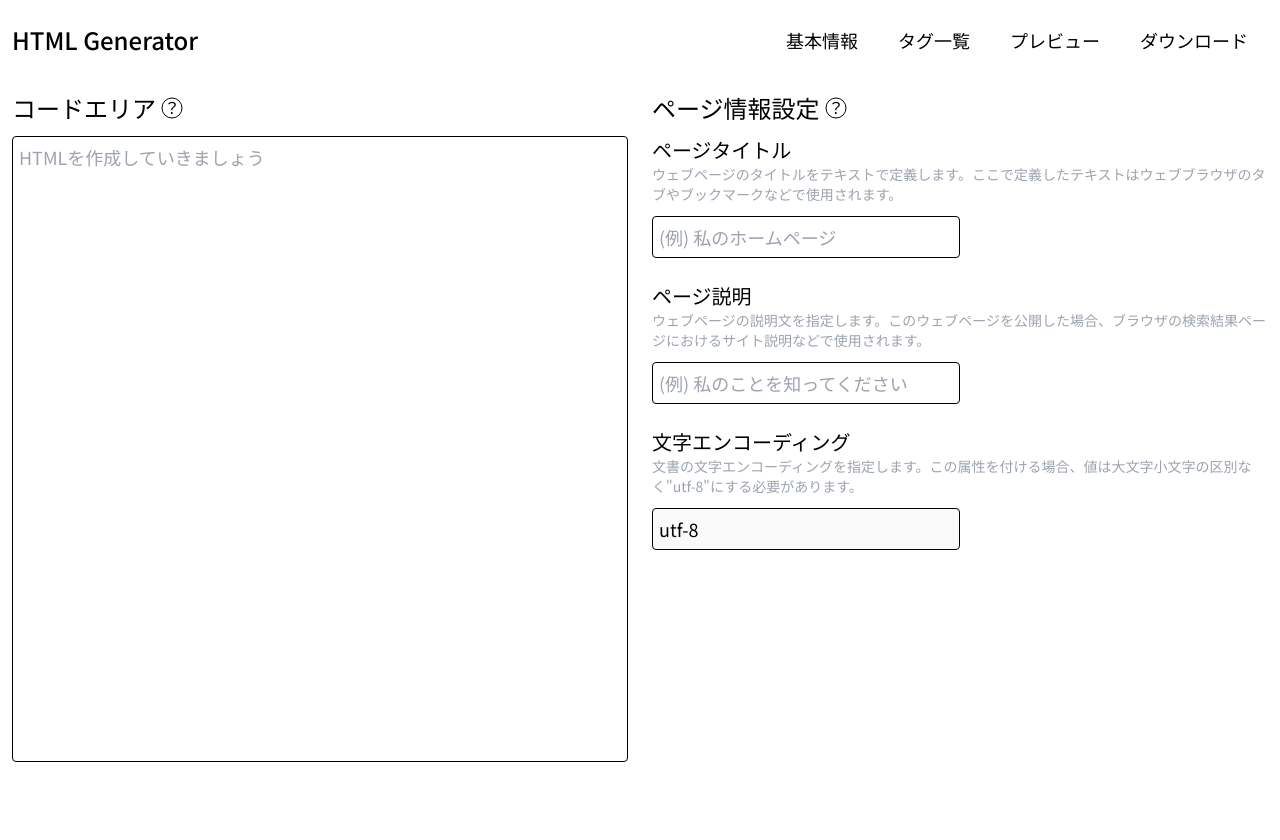
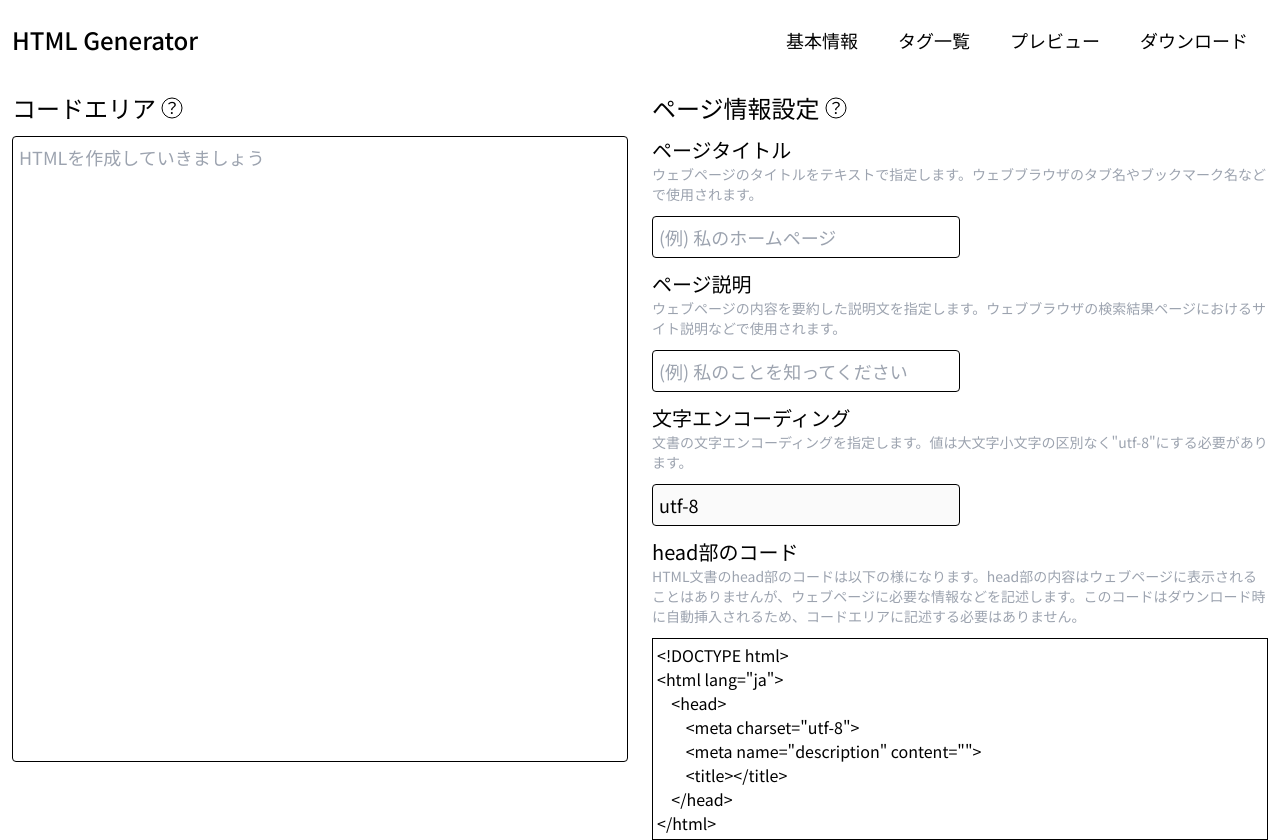
Before and after one commit to kazu51-gh/html-generator, a Next.js app: page / in a window 1280 px wide. Before the commit the page ends 800 px from the top, so only its background shows below. Built offline with nearby package versions, Linux system fonts and the light colour scheme.

Commit message:
add code of head

```diff
--- a/src/components/layout/basicSetting.tsx
+++ b/src/components/layout/basicSetting.tsx
@@ -4,6 +4,7 @@ import DisabledValue from "@/components/input/disabledValue";
 import PageTitle from "@/components/headings/pageTitle";
 import SettingTitle from "@/components/headings/settingTitle";
 import SettingWindow from "@/components/input/settingWindow";
+import { GenerateHTML } from "@/generateHTML/generateHTML";
 
 type Props = {
   pageTitle: string;
@@ -13,10 +14,10 @@ type Props = {
 }
 
 const BasicSetting: FC<Props> = ({ pageTitle, setPageTitle, pageDescription, setPageDescription }) => {
+  const generateHead = new GenerateHTML();
   return(
     <div className="h-full w-full">
       <PageTitle title="ページ情報設定" />
-      <div className="mb-3">
       <SettingTitle
         headingTitle="ページタイトル"
         description={descriptions.title}
@@ -26,8 +27,6 @@ const BasicSetting: FC<Props> = ({ pageTitle, setPageTitle, pageDescription, set
         setValue={setPageTitle}
         placeholder="(例) 私のホームページ"
       />
-      </div>
-      <div className="mb-3">
       <SettingTitle
         headingTitle="ページ説明"
         description={descriptions.description}
@@ -37,13 +36,17 @@ const BasicSetting: FC<Props> = ({ pageTitle, setPageTitle, pageDescription, set
         setValue={setPageDescription}
         placeholder="(例) 私のことを知ってください"
       />
-      </div>
-      <div className="mb-3">
       <SettingTitle
         headingTitle="文字エンコーディング"
         description={descriptions.charset}
       />
       <DisabledValue value="utf-8" />
+      <SettingTitle
+        headingTitle="head部のコード"
+        description={descriptions.head}
+      />
+      <div className="border border-black p-1 my-3 whitespace-pre-wrap dark:bg-gray-700 dark:border-gray-500 dark:text-gray-300">
+        {generateHead.generateHead(pageTitle, pageDescription)}
       </div>
     </div>
   );
--- a/src/data/headData.ts
+++ b/src/data/headData.ts
@@ -1,5 +1,6 @@
 export const descriptions = {
-  charset: '文書の文字エンコーディングを指定します。この属性を付ける場合、値は大文字小文字の区別なく"utf-8"にする必要があります。',
-  description: 'ウェブページの説明文を指定します。このウェブページを公開した場合、ブラウザの検索結果ページにおけるサイト説明などで使用されます。',
-  title: 'ウェブページのタイトルをテキストで定義します。ここで定義したテキストはウェブブラウザのタブやブックマークなどで使用されます。',
+  charset: '文書の文字エンコーディングを指定します。値は大文字小文字の区別なく"utf-8"にする必要があります。',
+  description: 'ウェブページの内容を要約した説明文を指定します。ウェブブラウザの検索結果ページにおけるサイト説明などで使用されます。',
+  head: 'HTML文書のhead部のコードは以下の様になります。head部の内容はウェブページに表示されることはありませんが、ウェブページに必要な情報などを記述します。このコードはダウンロード時に自動挿入されるため、コードエリアに記述する必要はありません。',
+  title: 'ウェブページのタイトルをテキストで指定します。ウェブブラウザのタブ名やブックマーク名などで使用されます。',
 }
--- a/src/generateHTML/generateHTML.ts
+++ b/src/generateHTML/generateHTML.ts
@@ -27,4 +27,16 @@ export class GenerateHTML extends Object {
     const html = doctype + '\r\n' + this.generateElement.generateElement('html', ['lang="ja"'], htmlContents);
     return(html);
   }
+
+  public generateHead = (title: string, description: string): string => {
+    const doctype = '<!DOCTYPE html>';
+    const charset = this.generateElement.generateElement('meta', ['charset="utf-8"']);
+    const pageDescription = this.generateElement.generateElement('meta', ['name="description"', `content="${description}"`]);
+    const pageTitle = this.generateElement.generateElement('title', [], title);
+    const headContents = '\r\n\t\t' + charset + '\r\n\t\t' + pageDescription + '\r\n\t\t' + pageTitle + '\r\n\t';
+    const head = this.generateElement.generateElement('head', [], headContents);
+    const htmlContents = '\r\n\t' + head + '\r\n';
+    const html = doctype + '\r\n' + this.generateElement.generateElement('html', ['lang="ja"'], htmlContents);
+    return(html);
+  }
 }
```
Lines whose indentation alone changed are shown as unchanged.
